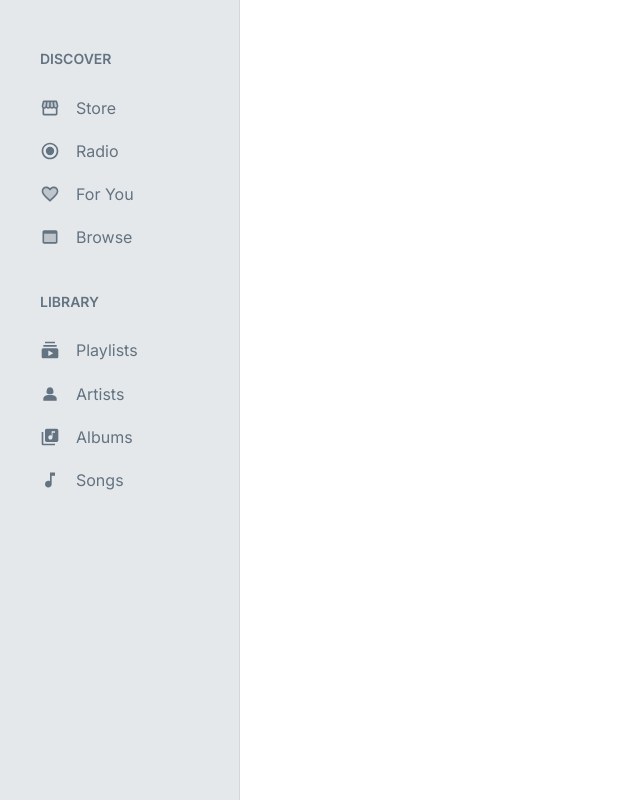
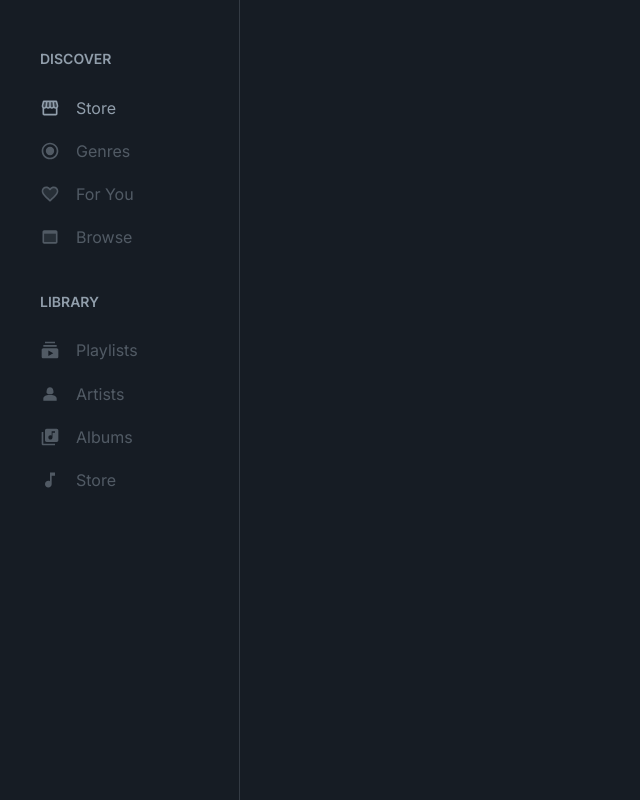
Before and after one commit to UbeydeKara/rhythm-client, a Next.js app: page /layout in a window 1280 px wide. Shown: the whole page, without its empty margins (0-640 px from the left). Built offline with nearby package versions, Linux system fonts and the light colour scheme.

Commit message:
store page

```diff
--- a/next.config.js
+++ b/next.config.js
@@ -8,7 +8,7 @@ const nextConfig = {
         return [
             {
                 source: '/',
-                destination: '/albums',
+                destination: '/store',
                 permanent: true,
             },
         ]
--- a/src/components/Player.tsx
+++ b/src/components/Player.tsx
@@ -6,7 +6,7 @@ import {useRef} from "react";
 
 const stackStyle = {
     color: "white",
-    background: "linear-gradient(90deg, rgba(61, 58, 111, .9) 0%, rgba(44, 43, 66, .9) 50%, rgba(61, 58, 111, .9) 100%);",
+    bgcolor: "background.player",
     position: "fixed",
     bottom: 0,
     left: 0,
--- a/src/contexts/PlayerContext.tsx
+++ b/src/contexts/PlayerContext.tsx
@@ -79,13 +79,15 @@ function PlayerProvider({children}: IPlayerProvider) {
         }
 
         const currentTime = ytPlayer.getCurrentTime();
+        const currentDuration = ytPlayer.getDuration();
 
-        if (duration > 0 && currentTime >= duration) {
+        if (currentTime > 0 && currentTime === currentDuration)
             setStatus("ended");
+
+        else {
+            setDuration(currentDuration);
+            setOffset(currentTime);
         }
-
-        setDuration(ytPlayer.getDuration());
-        setOffset(currentTime);
     }
 
     useEffect(() => {
--- a/src/redux/reducers/TrackReducer.tsx
+++ b/src/redux/reducers/TrackReducer.tsx
@@ -2,7 +2,7 @@ import {GET_POPULAR_ALBUMS} from "../types";
 import {SongType} from "@/src/types/SongType";
 import {AnyAction, PayloadAction} from "@reduxjs/toolkit";
 
-const initialState: SongType[] = [];
+const initialState: SongType[] = Array(20).fill(undefined);
 
 function TrackReducer(state = initialState, action: PayloadAction<SongType[]> | AnyAction) {
     const { type, payload } = action;
--- a/src/sections/sidebar.tsx
+++ b/src/sections/sidebar.tsx
@@ -41,17 +41,18 @@ const icons = [
     FavoriteTwoTone, WebAssetTwoTone
 ]
 
+const discoverButtons = [
+    { id: 0, text: 'Store', icon: icons[4], to: "/store" },
+    { id: 1, text: 'Genres', icon: icons[5], to: "/genres" },
+    { id: 2, text: 'For You', icon: icons[6], to: "/for-you" },
+    { id: 3, text: 'Browse', icon: icons[7], to: "/browse" }
+]
+
 const libraryButtons = [
-    { id: 0, text: 'Playlists', icon: icons[0], to: "/playlists" },
-    { id: 1, text: 'Artists', icon: icons[1], to: "/artists" },
-    { id: 2, text: 'Albums', icon: icons[2], to: "/albums" },
-    { id: 3, text: 'Songs', icon: icons[3], to: "/songs" }
-]
-const discoverButtons = [
-    { id: 4, text: 'Store', icon: icons[4], to: "/store" },
-    { id: 5, text: 'Radio', icon: icons[5], to: "/radio" },
-    { id: 6, text: 'For You', icon: icons[6], to: "/for-you" },
-    { id: 7, text: 'Browse', icon: icons[7], to: "/browse" }
+    { id: 4, text: 'Playlists', icon: icons[0], to: "/playlists" },
+    { id: 5, text: 'Artists', icon: icons[1], to: "/artists" },
+    { id: 6, text: 'Albums', icon: icons[2], to: "/albums" },
+    { id: 7, text: 'Store', icon: icons[3], to: "/songs" }
 ]
 
 interface IButtons {
@@ -70,7 +71,7 @@ export default function Sidebar() {
         const color = router.pathname === item.to ? "primary.main" : "inherit";
         return(
             <ListItem key={item.id} disablePadding>
-                <ListItemButton component={Link} href={item.to} sx={{my: .2, borderRadius: 1, color: color}}>
+                <ListItemButton component={Link} href={item.to} sx={{my: .2, borderRadius: 1, color: color}} disabled={item.id > 0}>
                     <ListItemIcon>
                         <IconComponent fontSize="small"/>
                     </ListItemIcon>
@@ -86,7 +87,7 @@ export default function Sidebar() {
                 flexShrink: 0,
                 '& .MuiDrawer-paper': {
                     p: 3,
-                    bgcolor: "divider",
+                    bgcolor: "background.sidebar",
                     width: drawerWidth,
                     boxSizing: 'border-box',
                 },
--- a/src/theme/index.js
+++ b/src/theme/index.js
@@ -18,7 +18,7 @@ ThemeProvider.propTypes = {
 
 export default function ThemeProvider({children}) {
     // TODO: theme will be editable later
-    const isLight = true;
+    const isLight = false;
 
     const themeOptions = useMemo(() => ({
         palette: isLight ? palette.light : palette.dark,
--- a/src/theme/palette.js
+++ b/src/theme/palette.js
@@ -69,6 +69,7 @@ const GREY = {
   500_48: alpha('#919EAB', 0.48),
   500_56: alpha('#919EAB', 0.56),
   500_80: alpha('#919EAB', 0.8),
+  500_90: alpha('#212B36', 0.9),
 };
 
 const GRADIENTS = {
@@ -115,14 +116,14 @@ const palette = {
     ...COMMON,
     mode: 'light',
     text: { primary: GREY[800], secondary: GREY[600], disabled: GREY[500] },
-    background: { paper: '#fff', default: '#fff', neutral: GREY[200] },
+    background: { paper: '#fff', default: '#fff', neutral: GREY[200], sidebar: GREY[500_24], player: GREY[700]},
     action: { active: GREY[600], ...COMMON.action },
   },
   dark: {
     ...COMMON,
     mode: 'dark',
     text: { primary: '#fff', secondary: GREY[500], disabled: GREY[600] },
-    background: { paper: GREY[800], default: GREY[900], neutral: GREY[500_16] },
+    background: { paper: GREY[800], default: GREY[900], neutral: GREY[500_16], sidebar: GREY[900], player: GREY[500_90] },
     action: { active: GREY[500], ...COMMON.action },
   },
 };
```
Also changed, not shown: src/components/SweetCard.tsx (+4 -19 lines), src/pages/store.tsx (renamed from src/pages/albums.tsx, +16 -9 lines).
